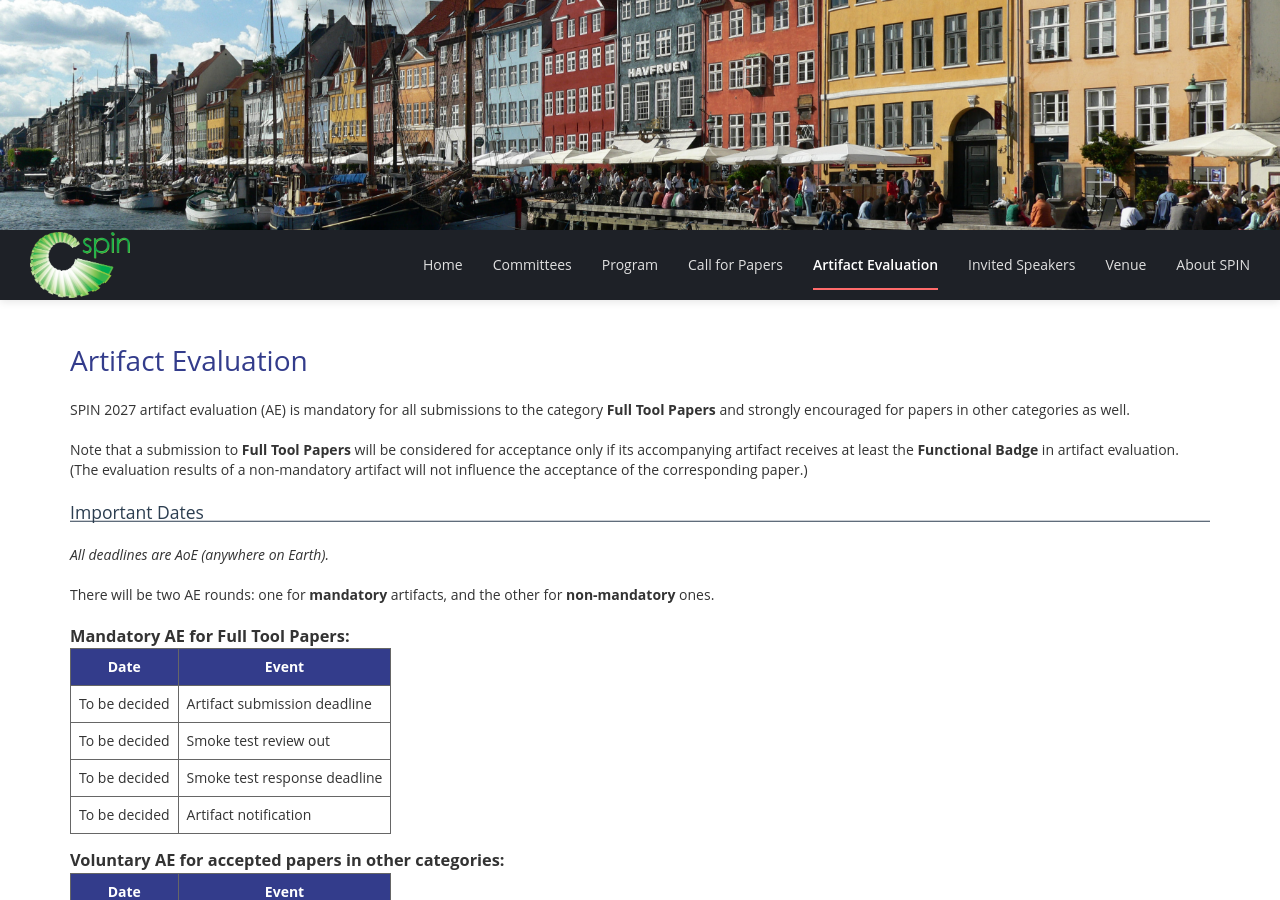
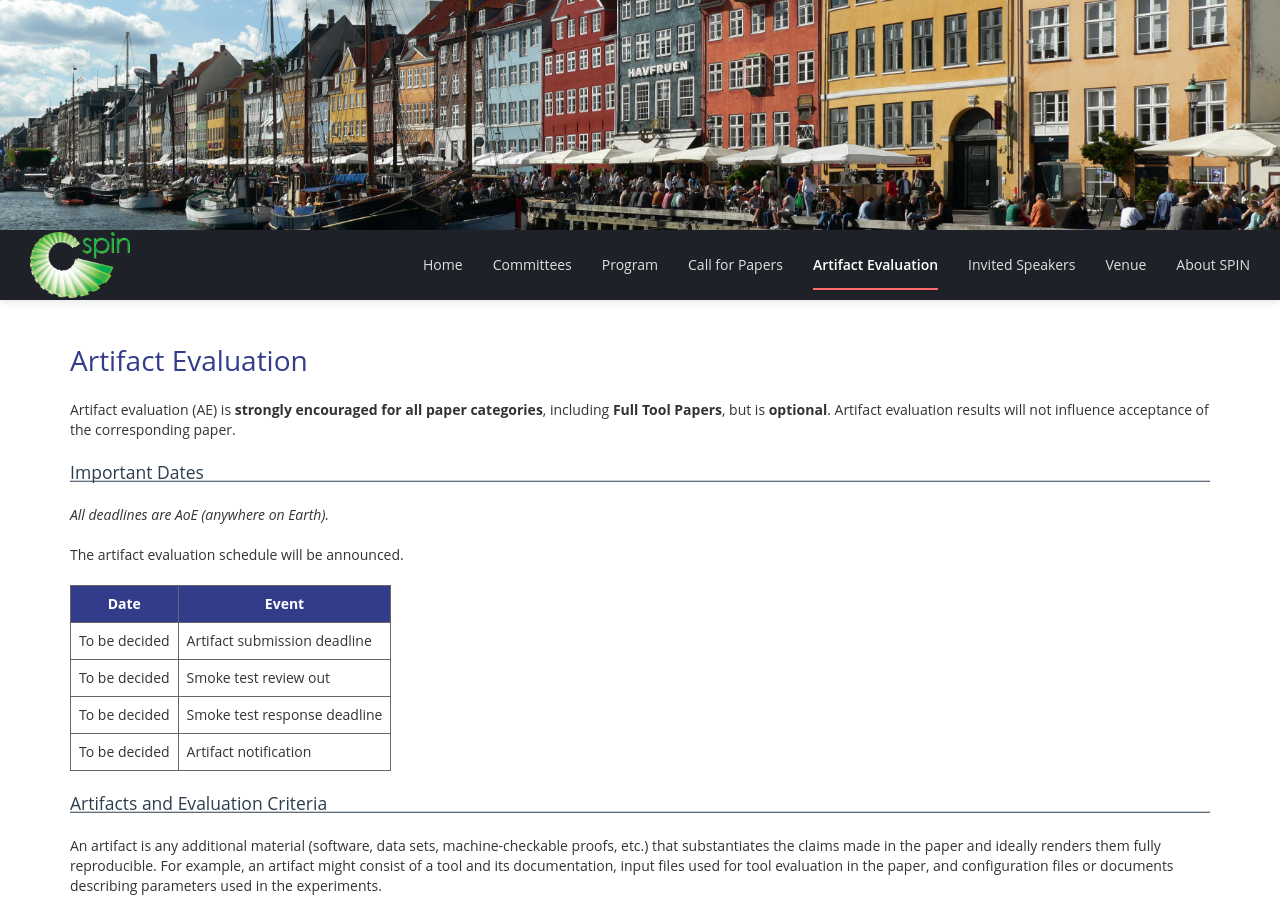
Before and after one commit to SPIN-web/SPIN2027, a Jekyll site: the page built from _pages/artifacts.md, in a window 1280 px wide and 900 px high. Built offline with Jekyll 4.4.1, drawn with Linux system fonts in a browser that asks for light colours; nearby versions of some CDN libraries.

Commit message:
Make artifact evaluation optional for all paper categories

```diff
--- a/_pages/artifacts.md
+++ b/_pages/artifacts.md
@@ -7,38 +7,21 @@ title: Artifact Evaluation
 
 # Artifact Evaluation
 
-SPIN 2027 artifact evaluation (AE) is mandatory for all submissions to the category **Full Tool Papers** and
-strongly encouraged for papers in other categories as well.
-
-Note that a submission to **Full Tool Papers** will be considered for acceptance
-only if its accompanying artifact receives at least the **Functional Badge** in artifact evaluation.
-(The evaluation results of a non-mandatory artifact will not influence the acceptance of the corresponding paper.)
+Artifact evaluation (AE) is **strongly encouraged for all paper categories**, including **Full Tool Papers**, but is **optional**.
+Artifact evaluation results will not influence acceptance of the corresponding paper.
 
 ## Important Dates
 
 *All deadlines are AoE (anywhere on Earth).*
 
-There will be two AE rounds: one for **mandatory** artifacts, and the other for **non-mandatory** ones.
+The artifact evaluation schedule will be announced.
 
-### Mandatory AE for **Full Tool Papers**:
-
-| Date              | Event                        |
-| ----------------- | ---------------------------- |
+| Date | Event |
+| ---- | ----- |
 | To be decided | Artifact submission deadline |
-| To be decided | Smoke test review out        |
+| To be decided | Smoke test review out |
 | To be decided | Smoke test response deadline |
-| To be decided | Artifact notification        |
-
-<hr style="height:15px; visibility:hidden;" />
-
-### Voluntary AE for **accepted papers** in other categories:
-
-| Date           | Event                        |
-| -------------- | ---------------------------- |
-| To be decided | Artifact submission deadline |
-| To be decided | Smoke test review out        |
-| To be decided | Smoke test response deadline |
-| To be decided | Artifact notification        |
+| To be decided | Artifact notification |
 
 ## Artifacts and Evaluation Criteria
 
```
Also changed, not shown: _pages/AE_instructions.md (+10 -26 lines), _pages/call.md (+6 -8 lines).
